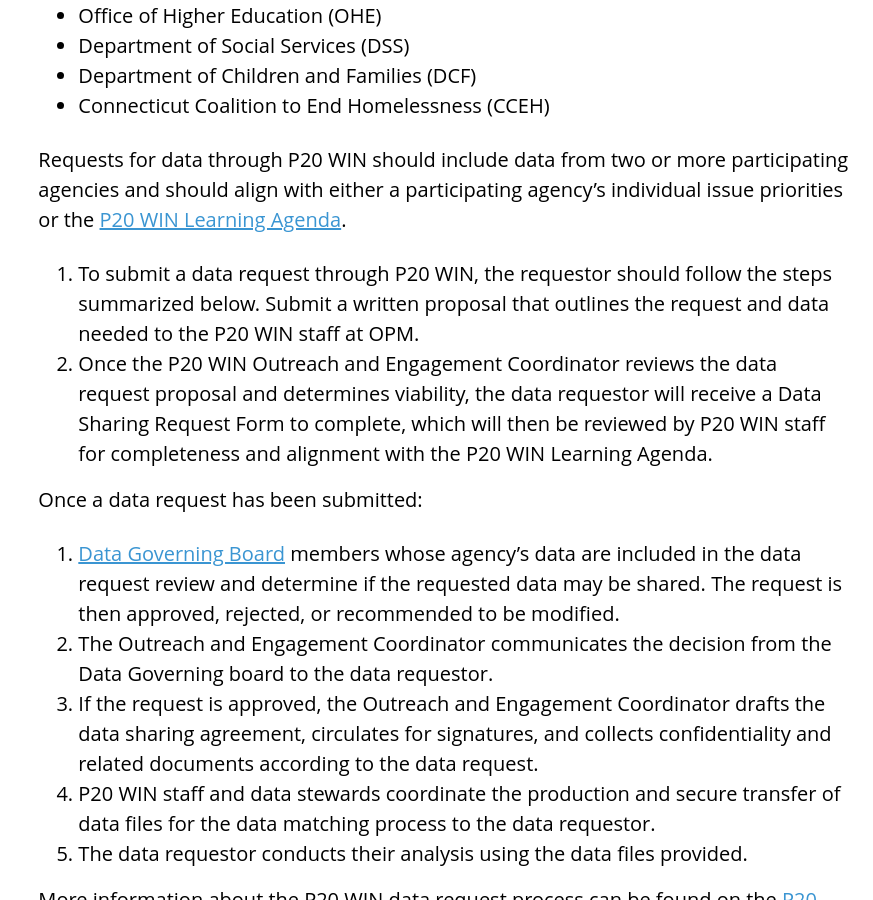
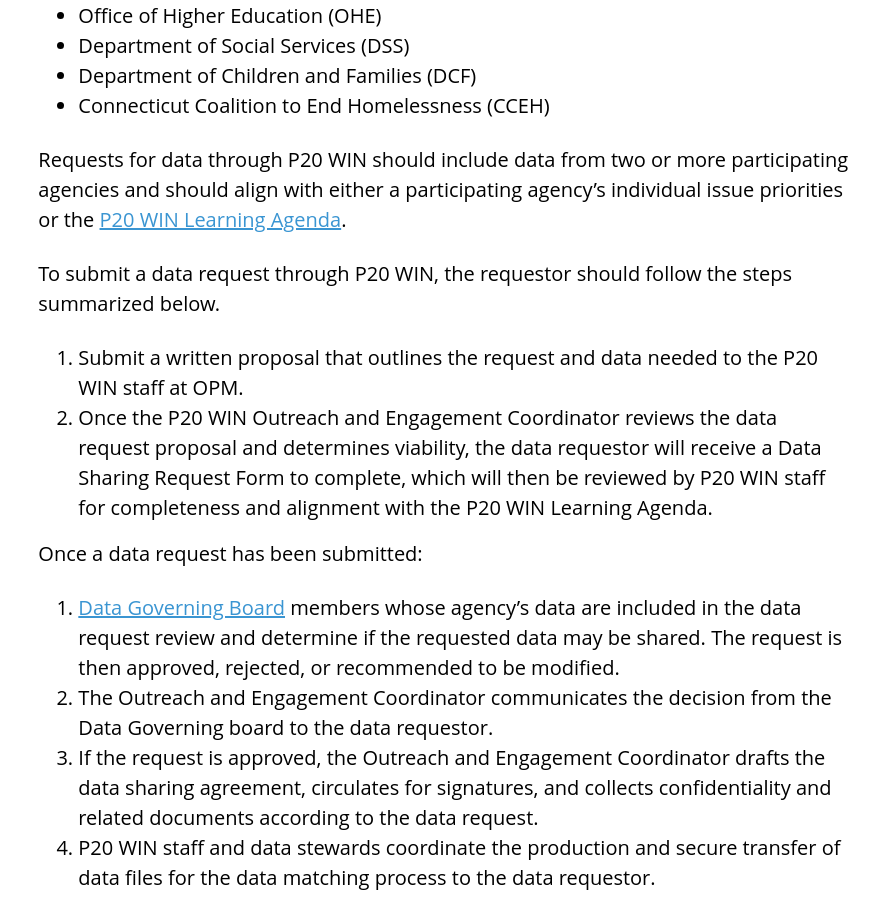
Before and after one commit to CTOpenData/data-sharing-playbook, a Jekyll site: the page built from 1_preparing-a-successful-data-request.md, in a window 1280 px wide and 900 px high, scrolled down 3835 px. Shown: the whole window, without its empty margins (407-1280 px from the left). Built offline with Jekyll 4.4.1, drawn with Linux system fonts in a browser that asks for light colours.

```diff
--- a/1_preparing-a-successful-data-request.md
+++ b/1_preparing-a-successful-data-request.md
@@ -89,8 +89,9 @@ Participating Agencies that are part of P20 WIN include:
 
 Requests for data through P20 WIN should include data from two or more participating agencies and should align with either a participating agency’s individual issue priorities or the [P20 WIN Learning Agenda](https://portal.ct.gov/OPM/P20Win/Research-Agenda).
 
-1. To submit a data request through P20 WIN, the requestor should follow the steps summarized below.
-Submit a written proposal that outlines the request and data needed to the P20 WIN staff at OPM.
+To submit a data request through P20 WIN, the requestor should follow the steps summarized below.
+
+1. Submit a written proposal that outlines the request and data needed to the P20 WIN staff at OPM.
 2. Once the P20 WIN Outreach and Engagement Coordinator reviews the data request proposal and determines viability, the data requestor will receive a Data Sharing Request Form to complete, which will then be reviewed by P20 WIN staff for completeness and alignment with the P20 WIN Learning Agenda.
 
 Once a data request has been submitted:
```
